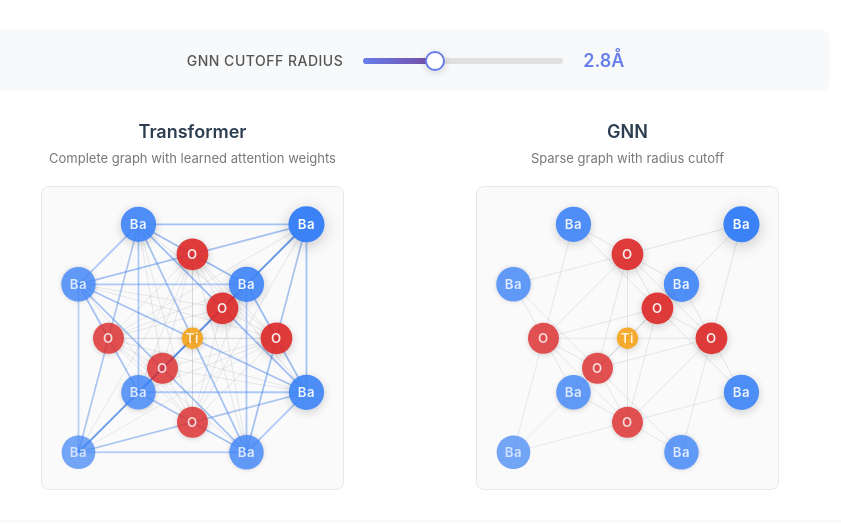
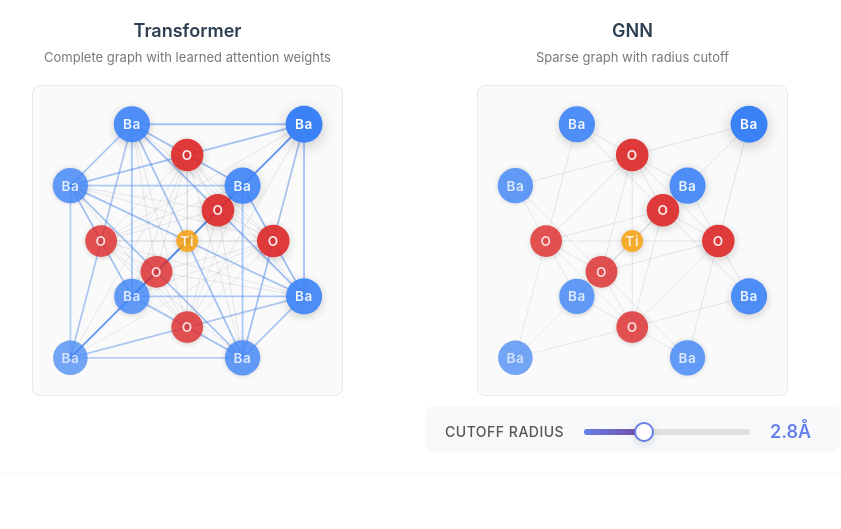
Before and after one commit to akshaytrikha/akshaytrikha.github.io, a Jekyll site: the page assets/scaling/attention-graph.html, which Jekyll copies as it is, in a window 1280 px wide. Shown: the top 529 px of the page, without its empty margins (230-1071 px from the left). Built offline with Jekyll 4.4.1, drawn with Linux system fonts in a browser that asks for light colours.

Commit message:
slider controls under GNN

```diff
--- a/assets/scaling/attention-graph.html
+++ b/assets/scaling/attention-graph.html
@@ -15,7 +15,7 @@
             margin: 0 auto;
             background: white;
             border-radius: 8px;
-            padding: 30px;
+            padding: 20px;
             box-shadow: 0 2px 4px rgba(0,0,0,0.04);
         }
         .controls {
@@ -23,8 +23,8 @@
             align-items: center;
             justify-content: center;
             gap: 20px;
-            margin-bottom: 30px;
-            padding: 20px;
+            margin-top: 10px;
+            padding: 15px 20px 10px 20px;
             background: #f8f9fa;
             border-radius: 8px;
         }
@@ -37,11 +37,12 @@
         }
         .slider-container {
             position: relative;
-            width: 200px;
+            width: 100%;
             height: 6px;
             background: #e0e0e0;
             border-radius: 3px;
             cursor: pointer;
+            flex: 1;
         }
         .slider-fill {
             position: absolute;
@@ -100,15 +101,6 @@
 </head>
 <body>
 <div class="container">
-    <div class="controls">
-        <span class="control-label">GNN Cutoff Radius</span>
-        <div class="slider-container" id="sliderContainer">
-            <div class="slider-fill" id="sliderFill"></div>
-            <div class="slider-thumb" id="sliderThumb"></div>
-        </div>
-        <span class="value-display" id="cutoffValue">2.8Å</span>
-    </div>
-
     <div class="visualizations">
         <div class="viz-container">
             <div class="viz-title">Transformer</div>
@@ -119,6 +111,14 @@
             <div class="viz-title">GNN</div>
             <div class="viz-description">Sparse graph with radius cutoff</div>
             <svg id="gnn-viz"></svg>
+            <div class="controls">
+                <span class="control-label">Cutoff Radius</span>
+                <div class="slider-container" id="sliderContainer">
+                    <div class="slider-fill" id="sliderFill"></div>
+                    <div class="slider-thumb" id="sliderThumb"></div>
+                </div>
+                <span class="value-display" id="cutoffValue">2.8Å</span>
+            </div>
         </div>
     </div>
 </div>
```
Also changed, not shown: 1 other file.
